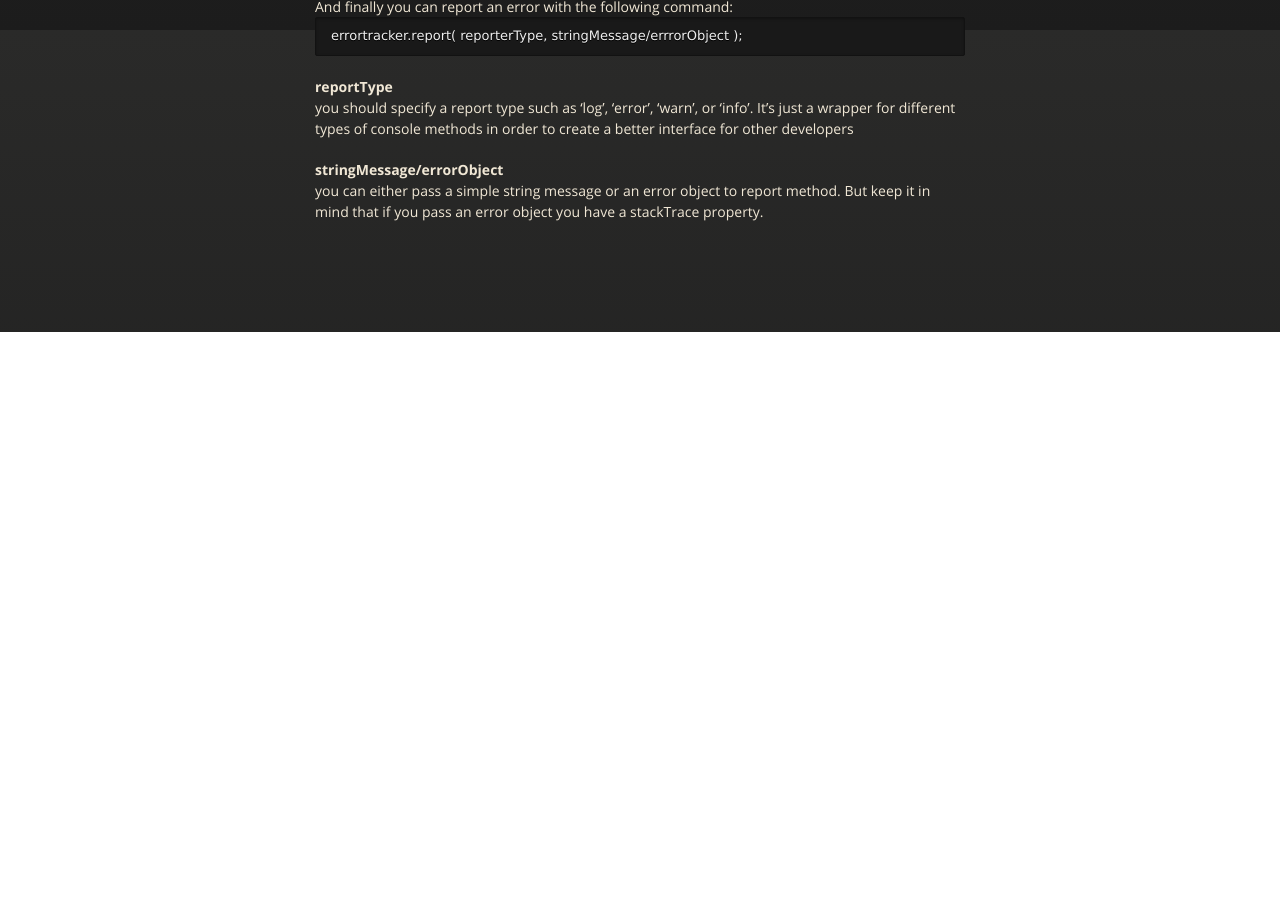
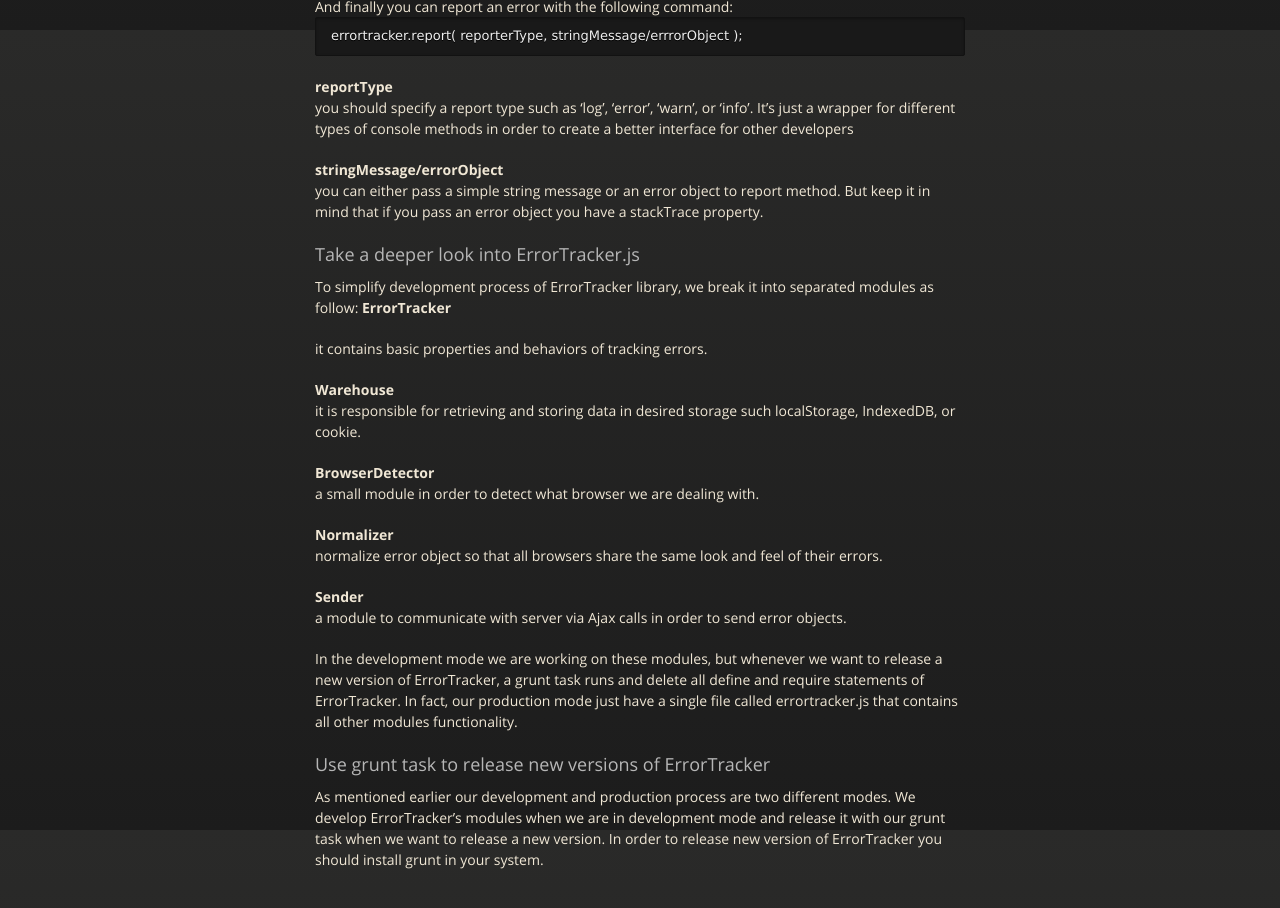
Before and after one commit to PersiaBME/errortracker, a plain HTML site: page index.html in a window 1280 px wide. Shown: the part 770-1678 px from the top of the page. Before the commit the page ends 1102 px from the top, so only its background shows below. Drawn offline with nearby package versions, Linux system fonts and the light colour scheme.

Commit message:
More details was added to ErrorTracker wiki

```diff
--- a/index.html
+++ b/index.html
@@ -74,6 +74,39 @@
               <p>you can either pass a simple string message or an error object to report method. But keep it in mind that if you pass an error object you have a stackTrace property.</p>
 
             </p>
+
+                    <h3>
+<a name="errortrackerjs" class="anchor" href="#errortrackerjs"><span class="octicon octicon-link"></span></a>
+Take a deeper look into ErrorTracker.js
+</h3>
+<p>
+To simplify development process of ErrorTracker library, we break it into separated modules as follow:
+
+<strong>ErrorTracker</strong>
+<p>it contains basic properties and behaviors of tracking errors.</p>
+
+<strong>Warehouse</strong>
+<p>it is responsible for retrieving and storing data in desired storage such localStorage, IndexedDB, or cookie.</p>
+
+<strong>BrowserDetector</strong>
+<p>a small module in order to detect what browser we are dealing with.</p>
+
+<strong>Normalizer</strong>
+<p>normalize error object so that all browsers share the same look and feel of their errors.</p>
+
+<strong>Sender</strong>
+<p>a module to communicate with server via Ajax calls in order to send error objects.</p>
+
+<p>In the development mode we are working on these modules, but whenever we want to release a new version of ErrorTracker, a grunt task runs and delete all define and require statements of ErrorTracker. In fact, our production mode just have a single file called errortracker.js that contains all other modules functionality.</p>
+</p>
+
+<h3>
+<a name="errortrackerjs" class="anchor" href="#errortrackerjs"><span class="octicon octicon-link"></span></a>
+Use grunt task to release new versions of ErrorTracker
+</h3>
+<p>
+As mentioned earlier our development and production process are two different modes. We develop ErrorTracker’s modules when we are in development mode and release it with our grunt task when we want to release a new version. In order to release new version of ErrorTracker you should install grunt in your system.
+</p>
       </section>
 
     </div>
```
